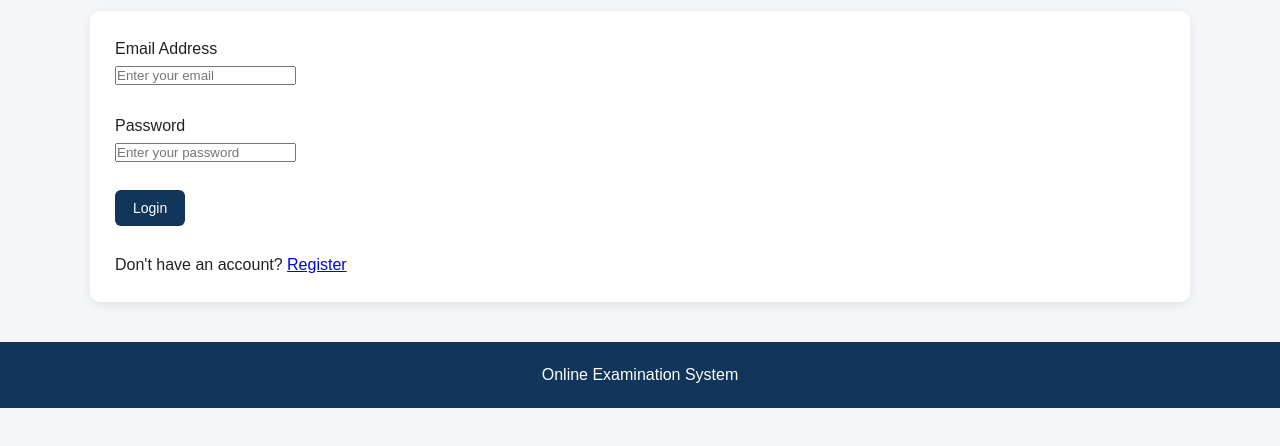
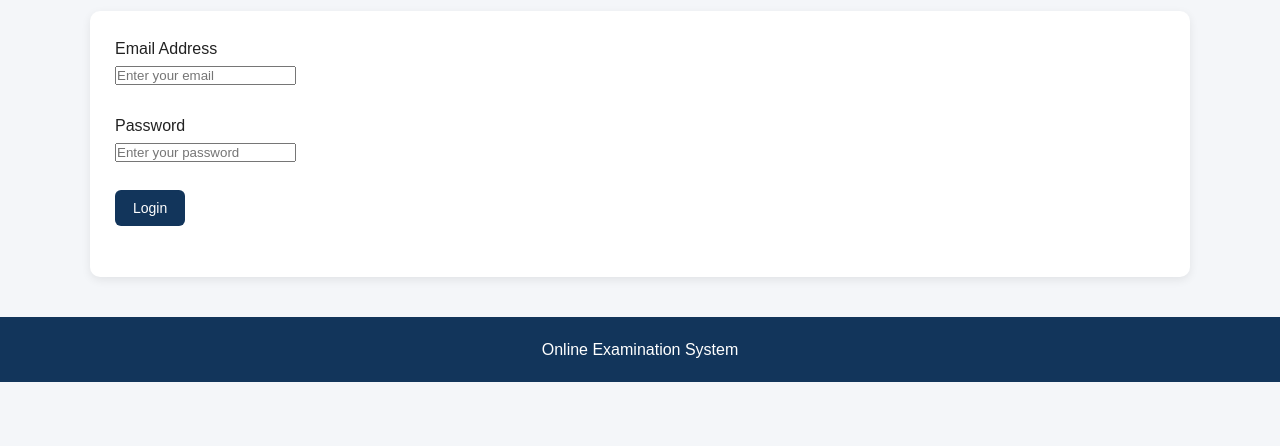
Before and after one commit to adeoyeothniel2003-source/Online-Examination-System, a plain HTML site: page Frontend/login.html in a window 1280 px wide. Shown: the part 160-606 px from the top of the page. Drawn offline with Linux system fonts and the light colour scheme.

Commit message:
Update login.html

```diff
--- a/Frontend/login.html
+++ b/Frontend/login.html
@@ -78,13 +78,6 @@
 
             <br>
 
-            <p>
-                Don't have an account?
-                <a href="#">
-                    Register
-                </a>
-            </p>
-
         </div>
 
     </main>
```
